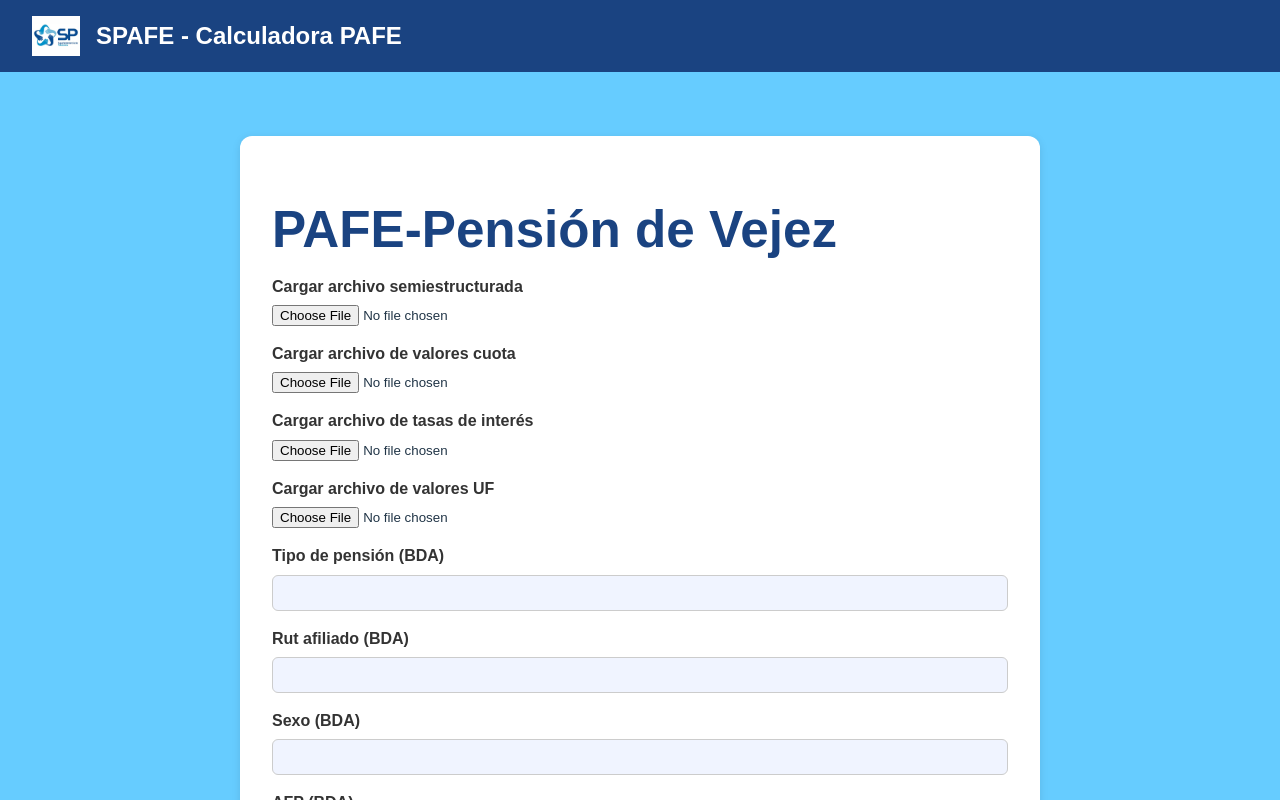
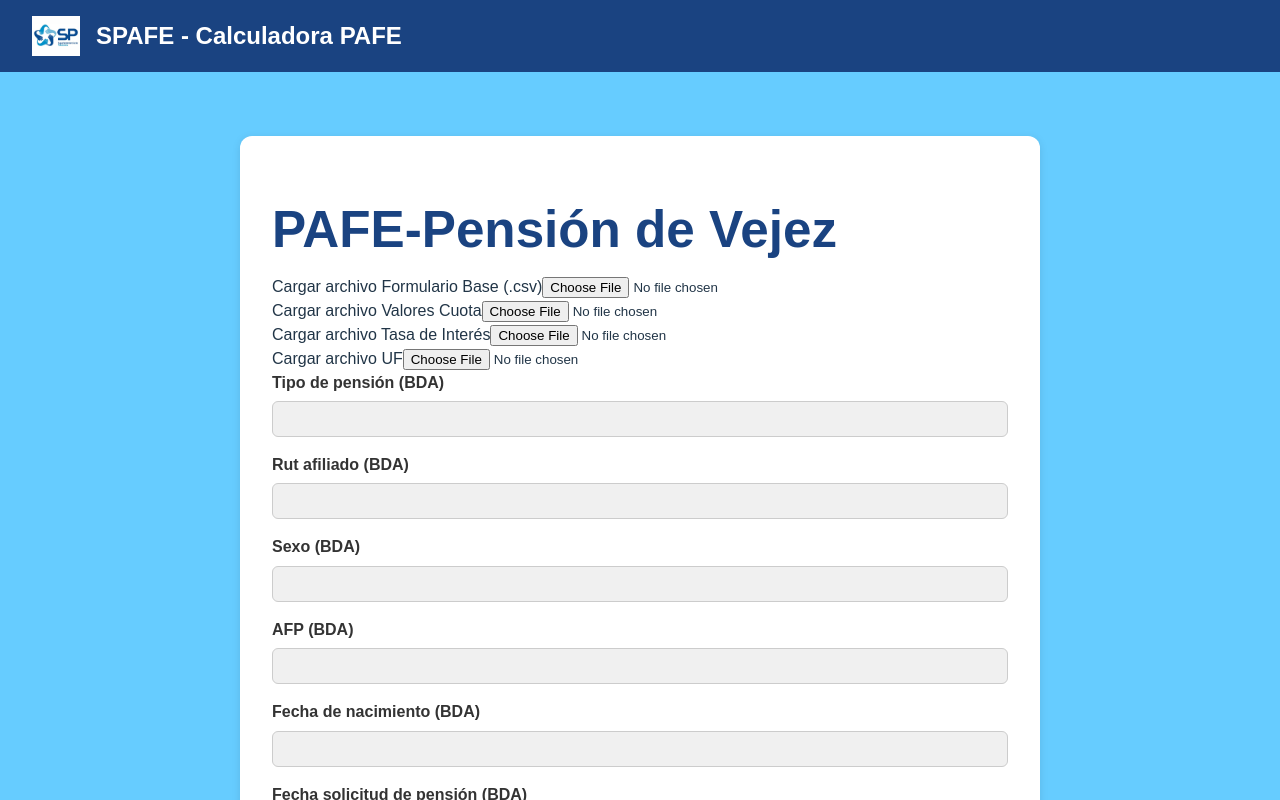
Before and after one commit to omaroquevedo/calculadora, a React (Vite) app: page /formulario/vejez in a window 1280 px wide. Both pictures are taken after a click on the button "Ingresar". Shown: the top 800 px of the page. Built offline with nearby package versions, Linux system fonts and the light colour scheme.

Commit message:
Corrige carga de archivos y asignación de datos en FormularioVejez.jsx

```diff
--- a/package.json
+++ b/package.json
@@ -12,6 +12,7 @@
   "dependencies": {
     "jspdf": "^3.0.1",
     "jspdf-autotable": "^5.0.2",
+    "papaparse": "^5.5.3",
     "react": "^19.1.0",
     "react-dom": "^19.1.0",
     "react-router-dom": "^7.7.1"
--- a/src/App.css
+++ b/src/App.css
@@ -140,6 +140,7 @@ header h1 {
   margin: 0;
   width: 100%;
 }
+
 .contenido {
   background-color: white;
   border-radius: 12px;
@@ -185,9 +186,46 @@ header h1 {
 
 .fila input[type="text"],
 .fila select {
-  background-color: #f0f4ff; /* un celeste muy claro */
+  background-color: #f0f4ff; /* un celeste muy claro base */
 }
 
+/* Botón extra separado */
 .boton-separado {
   margin-top: 1.5rem;
 }
+
+/* 💡 Colores por tipo de campo */
+input.auto {
+  background-color: #f0f0f0 !important;
+  color: #777;
+  font-style: italic;
+}
+
+input.manual {
+  background-color: #fffbe6 !important;
+  color: #000;
+}
+
+input.calculado {
+  background-color: #e6f7ff !important;
+  color: #1a4381;
+  font-weight: 600;
+}
+
+/* Tooltip visual al pasar el mouse */
+input.auto:hover::after,
+input.manual:hover::after,
+input.calculado:hover::after {
+  content: attr(data-tooltip);
+  position: absolute;
+  background: #333;
+  color: #fff;
+  padding: 4px 8px;
+  border-radius: 4px;
+  top: -1.5rem;
+  left: 0;
+  font-size: 0.75rem;
+  white-space: nowrap;
+  z-index: 100;
+  pointer-events: none;
+}
--- a/src/components/FormularioVejez.jsx
+++ b/src/components/FormularioVejez.jsx
@@ -2,6 +2,8 @@ import React, { useState } from "react";
 import jsPDF from "jspdf";
 import "jspdf-autotable";
 import Header from "./Header";
+import calcularCampos from "../utils/calcularFormularioVejez";
+import Papa from "papaparse";
 
 const FormularioVejez = () => {
   const [formData, setFormData] = useState({});
@@ -26,7 +28,7 @@ const FormularioVejez = () => {
     { label: "Fecha fondo 1", tipo: "auto" },
     { label: "Fecha fondo 2", tipo: "auto" },
     { label: "Valor UF solicitud pensión", tipo: "auto" },
-    { label: "Valor UF hoy", tipo: "auto" },
+    { label: "Valor UF hoy", tipo: "manual" },
     { label: "Saldo en UF CCICO", tipo: "calculado" },
     { label: "Saldo en cuotas BR", tipo: "auto" },
     { label: "Saldo en UF BR", tipo: "calculado" },
@@ -38,168 +40,118 @@ const FormularioVejez = () => {
     { label: "CNU x 12", tipo: "calculado" },
     { label: "Saldo para PAFE (menos mortuoria)", tipo: "calculado" },
     { label: "PAFE en UF", tipo: "calculado" },
-    { label: "PAFE en $", tipo: "calculado" },
+    { label: "PAFE en $", tipo: "calculado" }
   ];
 
-  const formatearFecha = (yyyymmdd) => {
-    if (!yyyymmdd || yyyymmdd.length !== 8) return "";
-    const yyyy = yyyymmdd.substring(0, 4);
-    const mm = yyyymmdd.substring(4, 6);
-    const dd = yyyymmdd.substring(6, 8);
-    return `${yyyy}-${mm}-${dd}`;
-  };
-
-  const handleFileUpload = (e, tipo) => {
+  const handleArchivoFormularioBase = (e) => {
     const file = e.target.files[0];
     if (!file) return;
 
-    const reader = new FileReader();
-    reader.onload = (event) => {
-      const content = event.target.result;
-
-      if (tipo === "formulario") {
-        const lines = content.split("\n").filter((line) => line.trim() !== "");
-        const delimitador = lines[0].includes(";")
-          ? ";"
-          : lines[0].includes("\t")
-          ? "\t"
-          : ",";
-        const headers = lines[0].split(delimitador).map((h) => h.trim());
-        const values = lines[1].split(delimitador).map((v) => v.trim());
-
-        const headerMap = {};
-        headers.forEach((h, i) => {
-          headerMap[h] = values[i];
+    Papa.parse(file, {
+      header: true,
+      skipEmptyLines: true,
+      complete: (results) => {
+        const fila = results.data[0];
+        if (fila) {
+          const nuevo = {
+            "Tipo de pensión (BDA)": fila["tipo_pension"] || "",
+            "Rut afiliado (BDA)": fila["rut_afiliado"] || "",
+            "Sexo (BDA)": fila["sexo"]?.toLowerCase() === "m" ? "masculino" : "femenino",
+            "AFP (BDA)": fila["afp"] || "",
+            "Fecha de nacimiento (BDA)": fila["fecha_nacimiento"] || "",
+            "Fecha solicitud de pensión (BDA)": fila["fecha_de_solicitud"] || "",
+            "Saldo en cuotas CCICO fondo 1 (BDA)": fila["saldo_fondo_1"] || "",
+            "Saldo en cuotas CCICO fondo 2 (BDA)": fila["saldo_fondo_2"] || "",
+            "Multifondo 1 (BDA)": fila["tipo_fondo_1"] || "",
+            "Multifondo 2 (BDA)": fila["tipo_fondo_2"] || "",
+            "Bono de reconocimiento nominal (BDA)": fila["br_nominal"] || "",
+            "Saldo en pesos BR (BDA)": fila["br"] || "",
+            "Saldo en cuotas BR": fila["saldo_cuotas_br"] || ""
+          };
+          setFormData((prev) => ({ ...prev, ...nuevo }));
+        }
+      }
     });
-
-        const newFormData = {
-          "Tipo de pensión (BDA)": headerMap["tipo_pension"] || "",
-          "Rut afiliado (BDA)": headerMap["rut_afiliado"] || "",
-          "Sexo (BDA)": headerMap["sexo"] === "M" ? "masculino" : "femenino",
-          "AFP (BDA)": headerMap["afp"] || "",
-          "Fecha de nacimiento (BDA)": formatearFecha(headerMap["fecha_nacimiento"]),
-          "Fecha solicitud de pensión (BDA)": formatearFecha(headerMap["fecha_de_solicitud"]),
-          "Saldo en cuotas CCICO fondo 1 (BDA)": headerMap["saldo_fondo_1"] || "",
-          "Saldo en cuotas CCICO fondo 2 (BDA)": headerMap["saldo_fondo_2"] || "",
-          "Multifondo 1 (BDA)": headerMap["tipo_fondo_1"] || "",
-          "Multifondo 2 (BDA)": headerMap["tipo_fondo_2"] || "",
-          "Bono de reconocimiento nominal (BDA)": headerMap["br_nominal"] || "",
-          "Saldo en pesos BR (BDA)": headerMap["br"] || "",
   };
 
-        setFormData((prev) => ({ ...prev, ...newFormData }));
+  const handleArchivoValoresCuota = (e) => {
+    const file = e.target.files[0];
+    if (!file) return;
+
+    Papa.parse(file, {
+      header: true,
+      complete: (results) => {
+        const fila = results.data[0];
+        setFormData((prev) => ({
+          ...prev,
+          "Valor cuota fondo 1": fila["vc_fondo_1"]?.replace(",", "."),
+          "Valor cuota fondo 2": fila["vc_fondo_2"]?.replace(",", "."),
+          "Fecha fondo 1": fila["fecha_fondo_1"],
+          "Fecha fondo 2": fila["fecha_fondo_2"],
+          "Multifondo 1 (BDA)": fila["fondo_1"],
+          "Multifondo 2 (BDA)": fila["fondo_2"]
+        }));
       }
-
-      if (tipo === "cuotas") {
-        const cuotas = content.split("\n").filter((l) => l.trim());
-        const delimitador = cuotas[0].includes(";")
-          ? ";"
-          : cuotas[0].includes("\t")
-          ? "\t"
-          : ",";
-        const datos = cuotas.map((l) => l.split(delimitador));
-        const fila = datos[1] || [];
-
-        const newFormData = {
-          "Valor cuota fondo 1": fila[1] || "",
-          "Valor cuota fondo 2": fila[3] || "",
-          "Multifondo 1": fila[0] || "",
-          "Multifondo 2": fila[2] || "",
-          "Fecha fondo 1": fila[4] || "",
-          "Fecha fondo 2": fila[5] || "",
+    });
   };
 
-        setFormData((prev) => ({ ...prev, ...newFormData }));
-      }
+  const handleArchivoUF = (e) => {
+    const file = e.target.files[0];
+    if (!file) return;
 
-      if (tipo === "uf") {
-        const lines = content.split("\n").filter((l) => l.trim());
-        const delimitador = lines[0].includes(";")
-          ? ";"
-          : lines[0].includes("\t")
-          ? "\t"
-          : ",";
-        const ufs = lines.map((l) => l.split(delimitador));
+    Papa.parse(file, {
+      header: true,
+      complete: (results) => {
+        const data = results.data;
+        const fila = data[data.length - 1];
+        const valorSolicitud = fila["Valor_UF_solicitud_pensión"];
 
-        const encabezados = ufs[0].map((h) =>
-          h.replace(/^\uFEFF/, "").trim().toLowerCase()
-        );
-        const fila = ufs[1];
-
-        console.log("Encabezados detectados (UF):", encabezados);
-
-        const iValor = encabezados.findIndex((h) => h === "valor uf");
-
-        if (iValor !== -1 && fila && fila[iValor]) {
-          const valorUFOriginal = fila[iValor].trim();
-          const valorUF = valorUFOriginal.replace(/\./g, "").replace(",", ".");
-          const ufNum = parseFloat(valorUF);
-
-          console.log("UF original:", valorUFOriginal);
-          console.log("UF parseado:", ufNum);
-
-          if (!isNaN(ufNum)) {
         setFormData((prev) => ({
           ...prev,
-              "Valor UF solicitud pensión": ufNum.toFixed(2),
+          "Valor UF solicitud pensión": valorSolicitud?.replace(",", ".")
         }));
-          } else {
-            console.warn("⚠️ No se pudo parsear el valor UF:", valorUFOriginal);
       }
-        } else {
-          console.warn("⚠️ Encabezado 'valor uf' no encontrado o sin datos.");
-        }
-      }
+    });
+  };
 
-      if (tipo === "tasas") {
-        const tasas = content.split("\n").filter((l) => l.trim());
-        const delimitador = tasas[0].includes(";")
-          ? ";"
-          : tasas[0].includes("\t")
-          ? "\t"
-          : ",";
-        const filas = tasas.map((l) => l.split(delimitador));
-        const encabezados = filas[0].map((h) => h.trim().toLowerCase());
+  const handleArchivoTasaInteres = (e) => {
+    const file = e.target.files[0];
+    if (!file) return;
 
-        const iTasa = encabezados.indexOf("tasa");
-        const iTipo = encabezados.indexOf("tipo");
-
-        if (iTasa !== -1 && iTipo !== -1) {
-          const fila = filas.find((fila, index) => {
-            if (index === 0) return false;
-            const tipoTexto = fila[iTipo]?.trim().toLowerCase();
-            return tipoTexto === "pafe vejez";
-          });
-
-          if (fila && fila[iTasa]) {
-            const tasa = fila[iTasa].replace(",", ".");
+    Papa.parse(file, {
+      header: true,
+      complete: (results) => {
+        const fila = results.data.find((f) => f.tipo?.toLowerCase() === "pafe vejez" || f.Tipo?.toLowerCase() === "pafe vejez");
+        const tasa = fila?.tasa || fila?.Tasa;
         setFormData((prev) => ({
           ...prev,
-              "Tasa interés pensión": tasa,
+          "Tasa interés pensión": tasa?.replace(",", ".")
         }));
       }
-        }
-      }
+    });
   };
 
-    reader.readAsText(file);
+  const handleCalcular = () => {
+    const nuevosValores = calcularCampos(formData);
+    setFormData((prev) => ({ ...prev, ...nuevosValores }));
+  };
+
+  const limpiarFormulario = () => {
+    setFormData({});
   };
 
   const exportarPDF = () => {
     const doc = new jsPDF();
     doc.setFontSize(14);
     doc.text("Resumen del formulario - Pensión de Vejez", 14, 20);
-
     const rows = campos.map(({ label }) => [label, formData[label] || ""]);
-
     doc.autoTable({
       startY: 30,
       head: [["Campo", "Valor"]],
       body: rows,
       styles: { fontSize: 10 },
-      headStyles: { fillColor: [26, 67, 129] },
+      headStyles: { fillColor: [26, 67, 129] }
     });
-
     doc.save("PAFE_vejez.pdf");
   };
 
@@ -208,23 +160,27 @@ const FormularioVejez = () => {
       <Header />
       <div className="fondo-bienvenida">
         <div className="formulario-container">
-          <h1 style={{ color: "#1a4381", marginBottom: "1rem" }}>PAFE-Pensión de Vejez</h1>
+          <h1 style={{ color: "#1a4381", marginBottom: "1rem" }}>
+            PAFE-Pensión de Vejez
+          </h1>
 
-          <div className="fila">
-            <label>Cargar archivo semiestructurada</label>
-            <input type="file" accept=".csv" onChange={(e) => handleFileUpload(e, "formulario")} />
+          <div className="boton-separado-grid">
+            <div>
+              <label>Cargar archivo Formulario Base (.csv)</label>
+              <input type="file" accept=".csv" onChange={handleArchivoFormularioBase} />
             </div>
-          <div className="fila">
-            <label>Cargar archivo de valores cuota</label>
-            <input type="file" accept=".csv" onChange={(e) => handleFileUpload(e, "cuotas")} />
+            <div>
+              <label>Cargar archivo Valores Cuota</label>
+              <input type="file" accept=".csv" onChange={handleArchivoValoresCuota} />
             </div>
-          <div className="fila">
-            <label>Cargar archivo de tasas de interés</label>
-            <input type="file" accept=".csv" onChange={(e) => handleFileUpload(e, "tasas")} />
+            <div>
+              <label>Cargar archivo Tasa de Interés</label>
+              <input type="file" accept=".csv" onChange={handleArchivoTasaInteres} />
             </div>
-          <div className="fila">
-            <label>Cargar archivo de valores UF</label>
-            <input type="file" accept=".csv" onChange={(e) => handleFileUpload(e, "uf")} />
+            <div>
+              <label>Cargar archivo UF</label>
+              <input type="file" accept=".csv" onChange={handleArchivoUF} />
+            </div>
           </div>
 
           <div className="formulario-grid ajustado">
@@ -235,9 +191,7 @@ const FormularioVejez = () => {
                   type="text"
                   className={tipo}
                   value={formData[label] || ""}
-                  onChange={(e) =>
-                    tipo === "manual" ? setFormData({ ...formData, [label]: e.target.value }) : null
-                  }
+                  onChange={(e) => tipo === "manual" ? setFormData({ ...formData, [label]: e.target.value }) : null}
                   readOnly={tipo !== "manual"}
                 />
               </div>
@@ -245,14 +199,9 @@ const FormularioVejez = () => {
           </div>
 
           <div style={{ display: "flex", flexDirection: "column", gap: "1rem", marginTop: "2rem" }}>
-            <button className="boton-calcular" onClick={() => console.log("Calcular presionado")}>Calcular</button>
-            <button
-              className="boton-calcular"
-              onClick={exportarPDF}
-              style={{ backgroundColor: "#c0392b", color: "#fff", border: "none" }}
-            >
-              Exportar a PDF
-            </button>
+            <button className="boton-calcular" onClick={handleCalcular}>Calcular</button>
+            <button className="boton-calcular" onClick={exportarPDF} style={{ backgroundColor: "#c0392b", color: "#fff", border: "none" }}>Exportar a PDF</button>
+            <button className="boton-calcular" onClick={limpiarFormulario} style={{ backgroundColor: "#7f8c8d", color: "#fff", border: "none" }}>Limpiar formulario</button>
           </div>
         </div>
       </div>
--- /dev/null
+++ b/src/utils/calcularFormularioVejez.js
@@ -0,0 +1,61 @@
+export default function calcularCampos(formData) {
+  const resultado = { ...formData };
+
+  // Obtener valores necesarios
+  const saldo1 = parseFloat(formData["Saldo en cuotas CCICO fondo 1 (BDA)"]) || 0;
+  const saldo2 = parseFloat(formData["Saldo en cuotas CCICO fondo 2 (BDA)"]) || 0;
+  const vc1 = parseFloat(formData["Valor cuota fondo 1"]) || 0;
+  const vc2 = parseFloat(formData["Valor cuota fondo 2"]) || 0;
+  const ufHoy = parseFloat(formData["Valor UF hoy"]) || 0;
+  const saldoCuotasBR = parseFloat(formData["Saldo en cuotas BR"]) || 0;
+  const saldoPesosBR = parseFloat(formData["Saldo en pesos BR (BDA)"]) || 0;
+  const cnu = parseFloat(formData["CNU"]) || 0;
+  const tasaInteres = parseFloat(formData["Tasa interés pensión"]) || 0;
+
+  // Evitar división por cero
+  if (ufHoy === 0) return resultado;
+
+  // 1. Saldo en UF CCICO
+  const saldoUfCCICO = ((saldo1 * vc1) + (saldo2 * vc2)) / ufHoy;
+  if (!isNaN(saldoUfCCICO)) {
+    resultado["Saldo en UF CCICO"] = saldoUfCCICO.toFixed(2);
+  }
+
+  // 2. Saldo en UF BR
+  const saldoUfBR = saldoCuotasBR / ufHoy;
+  if (!isNaN(saldoUfBR)) {
+    resultado["Saldo en UF BR"] = saldoUfBR.toFixed(2);
+  }
+
+  // 3. Saldo total en UF BR + CCICO
+  const totalUf = saldoUfCCICO + saldoUfBR;
+  if (!isNaN(totalUf)) {
+    resultado["Saldo total en UF BR + CCICO"] = totalUf.toFixed(2);
+  }
+
+  // 4. CNU x 12
+  const cnuX12 = cnu * 12;
+  if (!isNaN(cnuX12)) {
+    resultado["CNU x 12"] = cnuX12.toFixed(2);
+  }
+
+  // 5. Saldo para PAFE (menos mortuoria)
+  const saldoPafe = totalUf - cnuX12;
+  if (!isNaN(saldoPafe)) {
+    resultado["Saldo para PAFE (menos mortuoria)"] = saldoPafe.toFixed(2);
+  }
+
+  // 6. PAFE en UF
+  const pafeUF = saldoPafe * tasaInteres;
+  if (!isNaN(pafeUF)) {
+    resultado["PAFE en UF"] = pafeUF.toFixed(2);
+  }
+
+  // 7. PAFE en pesos
+  const pafePesos = pafeUF * ufHoy;
+  if (!isNaN(pafePesos)) {
+    resultado["PAFE en $"] = pafePesos.toFixed(0);
+  }
+
+  return resultado;
+}
```
Also changed, not shown: src/components/CargaArchivos.jsx (deleted, +0 -22 lines), 1 other file (tests, documents, lock files or other folders). Lines whose indentation alone changed are shown as unchanged.
